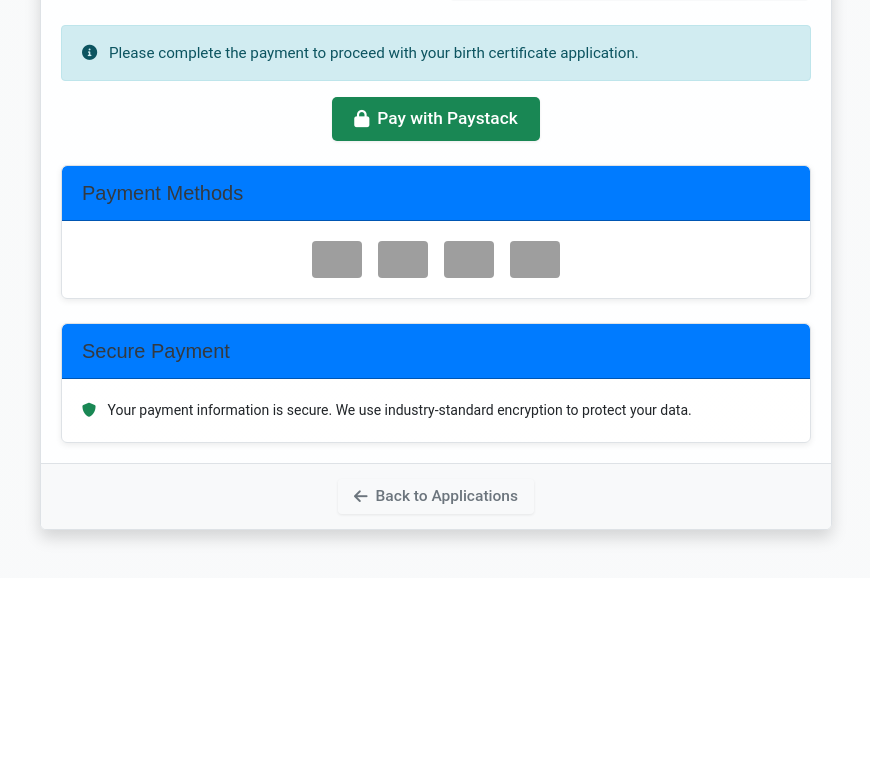
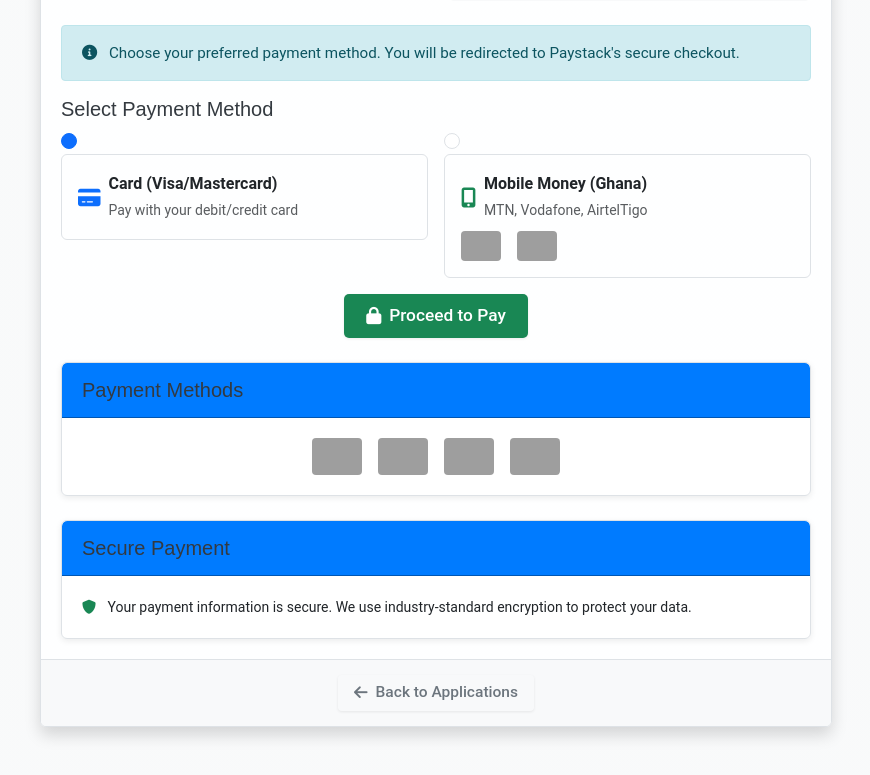
Before and after one commit to tonycondone/birth-certificate-system, a PHP site: page /resources/views/applications/pay.php in a window 1280 px wide. Shown: the part 751-1526 px from the top of the page, without its empty margins (204-1074 px from the left). Before the commit the page ends 1297 px from the top, so only its background shows below. Run offline with PHP 8.4, Linux system fonts and the light colour scheme; the template is opened without the code that fills it, so the values that code supplies are empty; style sheets or scripts are compiled from the project's sources; some libraries are stand-ins or nearby versions; grey boxes are pictures that could not be loaded.

Commit message:
auto: Fri, Aug  8, 2025  1:04:46 PM

```diff
--- a/resources/views/applications/pay.php
+++ b/resources/views/applications/pay.php
@@ -36,12 +36,51 @@ require_once __DIR__ . '/../layouts/base.php';
 
                     <div class="alert alert-info">
                         <i class="fas fa-info-circle me-2"></i>
-                        Please complete the payment to proceed with your birth certificate application.
+                        Choose your preferred payment method. You will be redirected to Paystack's secure checkout.
+                    </div>
+
+                    <div class="mb-3">
+                        <h5 class="mb-2">Select Payment Method</h5>
+                        <div class="row g-3">
+                            <div class="col-md-6">
+                                <label class="w-100">
+                                    <input type="radio" name="payment_method" value="card" class="form-check-input me-2" checked>
+                                    <div class="border rounded p-3 h-100">
+                                        <div class="d-flex align-items-center">
+                                            <i class="fas fa-credit-card fa-lg text-primary me-2"></i>
+                                            <div>
+                                                <div class="fw-semibold">Card (Visa/Mastercard)</div>
+                                                <small class="text-muted">Pay with your debit/credit card</small>
+                                            </div>
+                                        </div>
+                                    </div>
+                                </label>
+                            </div>
+                            <div class="col-md-6">
+                                <label class="w-100">
+                                    <input type="radio" name="payment_method" value="mobile-money" class="form-check-input me-2">
+                                    <div class="border rounded p-3 h-100">
+                                        <div class="d-flex align-items-center">
+                                            <i class="fas fa-mobile-alt fa-lg text-success me-2"></i>
+                                            <div>
+                                                <div class="fw-semibold">Mobile Money (Ghana)</div>
+                                                <small class="text-muted">MTN, Vodafone, AirtelTigo</small>
+                                            </div>
+                                        </div>
+                                        <div class="d-flex gap-3 mt-2 align-items-center">
+                                            <img src="/images/payment/mtn-momo.png" alt="MTN MoMo" width="40" height="24">
+                                            <img src="/images/payment/vodafone-cash.png" alt="Vodafone Cash" width="40" height="24">
+                                        </div>
+                                    </div>
+                                </label>
+                            </div>
+                        </div>
                     </div>
 
                     <div class="text-center mb-4">
                         <button type="button" id="paystackPayButton" class="btn btn-success btn-lg">
-                            <i class="fas fa-lock me-2"></i>Pay with Paystack
+                            <span id="btnSpinner" class="spinner-border spinner-border-sm me-2 d-none" role="status" aria-hidden="true"></span>
+                            <i class="fas fa-lock me-2"></i><span id="btnText">Proceed to Pay</span>
                         </button>
                     </div>
 
@@ -93,27 +132,40 @@ require_once __DIR__ . '/../layouts/base.php';
     </div>
 </div>
 
-<script src="https://js.paystack.co/v1/inline.js"></script>
 <script>
-document.getElementById('paystackPayButton').addEventListener('click', function() {
-    // Initialize payment
+const payButton = document.getElementById('paystackPayButton');
+const btnSpinner = document.getElementById('btnSpinner');
+const btnText = document.getElementById('btnText');
+
+payButton.addEventListener('click', function() {
+    const selected = document.querySelector('input[name="payment_method"]:checked');
+    const paymentMethod = selected ? selected.value : 'card';
+
+    btnSpinner.classList.remove('d-none');
+    payButton.disabled = true;
+    btnText.textContent = 'Initializing...';
+
     fetch('/applications/<?= $application['id'] ?>/initialize-payment', {
         method: 'POST',
-        headers: { 'Content-Type': 'application/json' }
+        headers: { 'Content-Type': 'application/json' },
+        body: JSON.stringify({ payment_method: paymentMethod })
     })
     .then(response => response.json())
     .then(result => {
-        if (result.success) {
-            // Open Paystack payment modal
-            const paymentData = result.data;
-            window.location.href = paymentData.authorization_url;
+        if (result.success && result.data && result.data.authorization_url) {
+            window.location.href = result.data.authorization_url; // Paystack hosted checkout
         } else {
-            alert('Payment initialization failed: ' + result.error);
+            alert('Payment initialization failed: ' + (result.error || 'Unknown error'));
         }
     })
     .catch(error => {
         console.error('Error:', error);
         alert('An error occurred while initializing payment. Please try again.');
+    })
+    .finally(() => {
+        btnSpinner.classList.add('d-none');
+        payButton.disabled = false;
+        btnText.textContent = 'Proceed to Pay';
     });
 });
 </script>
```
